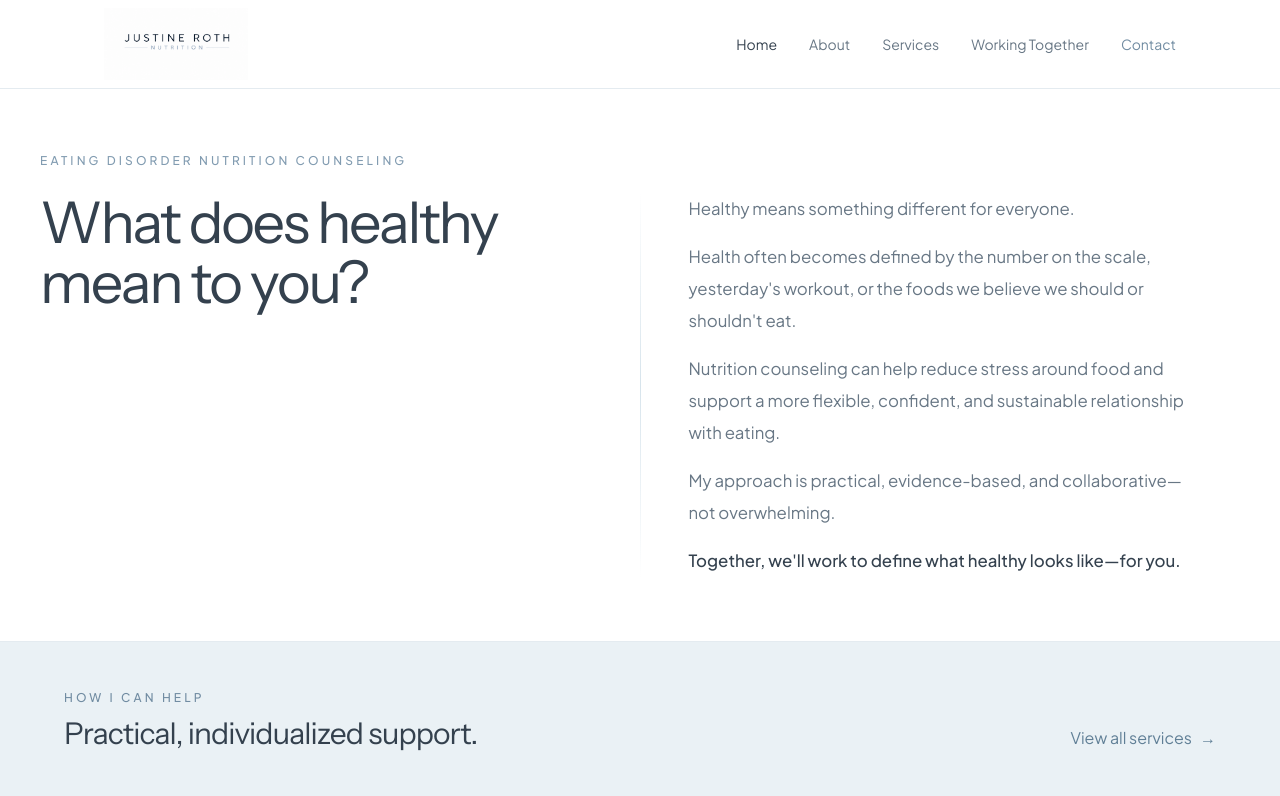
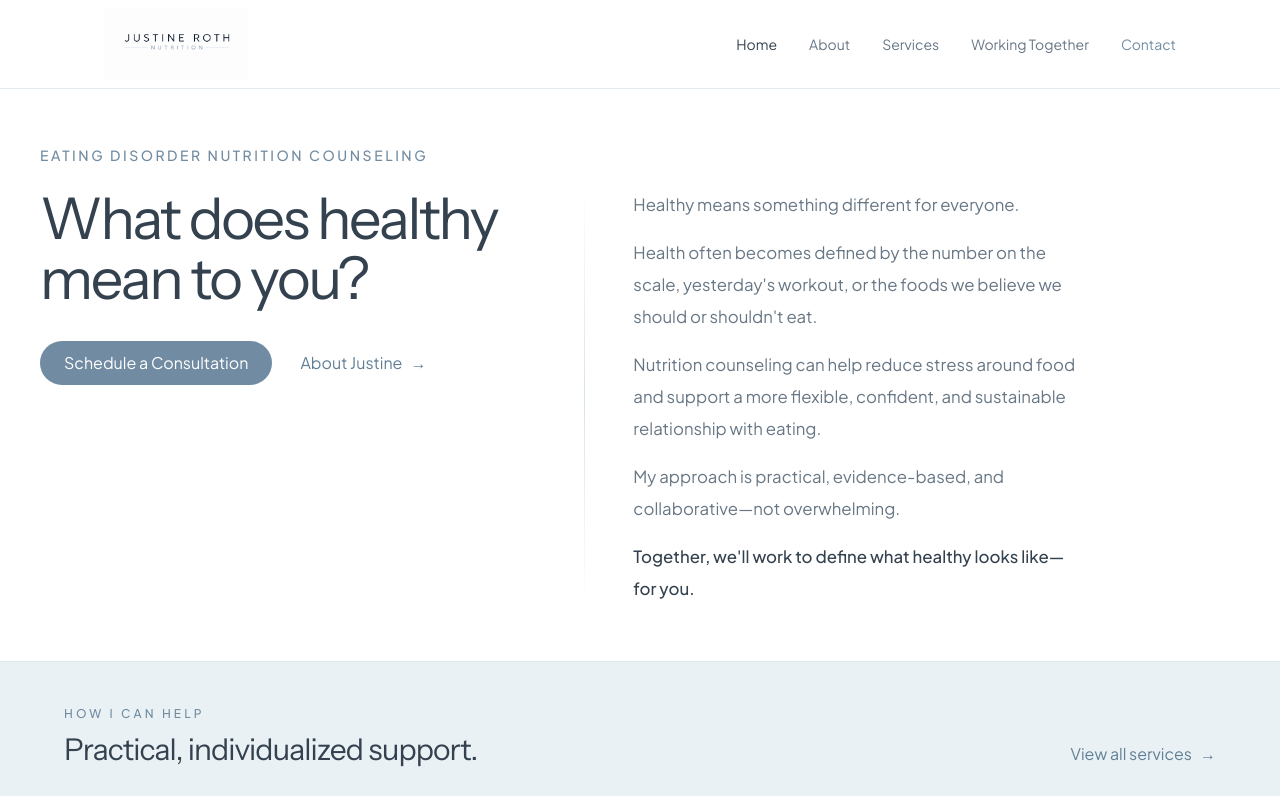
Before and after one commit to justinerothrd/justine-roth-nutrition, a Next.js app: page / in a window 1280 px wide. Shown: the top 796 px of the page. Built offline with nearby package versions, Linux system fonts and the light colour scheme.

Commit message:
Refactor layout and text styles in Home component
Updated padding and text sizes for better layout consistency.

```diff
--- a/app/page.tsx
+++ b/app/page.tsx
@@ -22,9 +22,13 @@ export default function Home() {
   return (
     <main className="min-h-screen bg-white text-[#34414E]">
       {/* Mobile hero */}
-      <section className="border-b border-[#E4EBF0] px-6 py-10 sm:hidden">
+      <section className="border-b border-[#E4EBF0] px-6 py-9 sm:hidden">
         <div className="mx-auto max-w-md">
-          <h1 className="font-heading max-w-[12ch] text-[2.15rem] font-normal leading-[1.06] tracking-[-0.04em]">
+          <p className="text-[0.76rem] font-medium uppercase tracking-[0.16em] text-[#718CA2]">
+            Eating Disorder Nutrition Counseling
+          </p>
+
+          <h1 className="font-heading mt-5 max-w-[12ch] text-[2.15rem] font-normal leading-[1.06] tracking-[-0.04em]">
             What does healthy mean to you?
           </h1>
 
@@ -38,21 +42,55 @@ export default function Home() {
             My approach is practical, evidence-based, and collaborative—not
             overwhelming.
           </p>
+
+          <div className="mt-7 flex flex-wrap items-center gap-x-6 gap-y-4">
+            <Link
+              href="/contact"
+              className="inline-flex min-h-11 items-center justify-center rounded-full bg-[#718CA2] px-6 text-sm font-medium text-white transition-colors hover:bg-[#607D93]"
+            >
+              Schedule a Consultation
+            </Link>
+
+            <Link
+              href="/about"
+              className="inline-flex items-center gap-2 text-sm font-medium text-[#607F96] transition-colors hover:text-[#34414E]"
+            >
+              About Justine
+              <span aria-hidden="true">→</span>
+            </Link>
+          </div>
         </div>
       </section>
 
       {/* Tablet and desktop hero */}
-      <section className="hidden border-b border-[#E4EBF0] px-8 py-14 sm:block lg:px-10 lg:py-16">
+      <section className="hidden border-b border-[#E4EBF0] px-8 py-12 sm:block lg:px-10 lg:py-14">
         <div className="mx-auto max-w-7xl">
-          <p className="text-xs font-medium uppercase tracking-[0.26em] text-[#829CB1]">
+          <p className="text-sm font-medium uppercase tracking-[0.18em] text-[#718CA2]">
             Eating Disorder Nutrition Counseling
           </p>
 
-          <div className="mt-6 grid gap-10 lg:grid-cols-[1fr_auto_1fr] lg:gap-10 xl:gap-12">
-            <div>
+          <div className="mt-6 grid gap-10 lg:grid-cols-[0.9fr_auto_1.1fr] lg:gap-10 xl:gap-12">
+            <div className="flex flex-col items-start">
               <h1 className="font-heading max-w-[13ch] text-[2.75rem] font-normal leading-[1.04] tracking-[-0.04em] md:text-[3.15rem] lg:text-[3.6rem]">
                 What does healthy mean to you?
               </h1>
+
+              <div className="mt-8 flex flex-wrap items-center gap-x-7 gap-y-4">
+                <Link
+                  href="/contact"
+                  className="inline-flex min-h-11 items-center justify-center rounded-full bg-[#718CA2] px-6 text-sm font-medium text-white transition-colors hover:bg-[#607D93]"
+                >
+                  Schedule a Consultation
+                </Link>
+
+                <Link
+                  href="/about"
+                  className="inline-flex items-center gap-2 text-sm font-medium text-[#607F96] transition-colors hover:text-[#34414E]"
+                >
+                  About Justine
+                  <span aria-hidden="true">→</span>
+                </Link>
+              </div>
             </div>
 
             <div
@@ -60,7 +98,7 @@ export default function Home() {
               className="hidden h-full w-px bg-gradient-to-b from-transparent via-[#D7E4EC] to-transparent lg:block"
             />
 
-            <div className="max-w-lg space-y-4 text-[1.05rem] leading-8 text-[#687785]">
+            <div className="max-w-md space-y-4 text-[1.05rem] leading-8 text-[#687785]">
               <p>Healthy means something different for everyone.</p>
 
               <p>
@@ -92,7 +130,7 @@ export default function Home() {
       {/* Services */}
       <section className="border-b border-[#E4EBF0] bg-white">
         {/* Blue heading band */}
-        <div className="bg-[#EAF1F5] px-6 py-9 sm:px-8 sm:py-11 lg:px-10 lg:py-12">
+        <div className="bg-[#EAF1F5] px-6 py-9 sm:px-8 sm:py-10 lg:px-10 lg:py-11">
           <div className="mx-auto max-w-6xl sm:flex sm:items-end sm:justify-between sm:gap-10">
             <div>
               <p className="text-[0.68rem] font-medium uppercase tracking-[0.2em] text-[#718CA2] sm:text-xs sm:tracking-[0.26em]">
```
